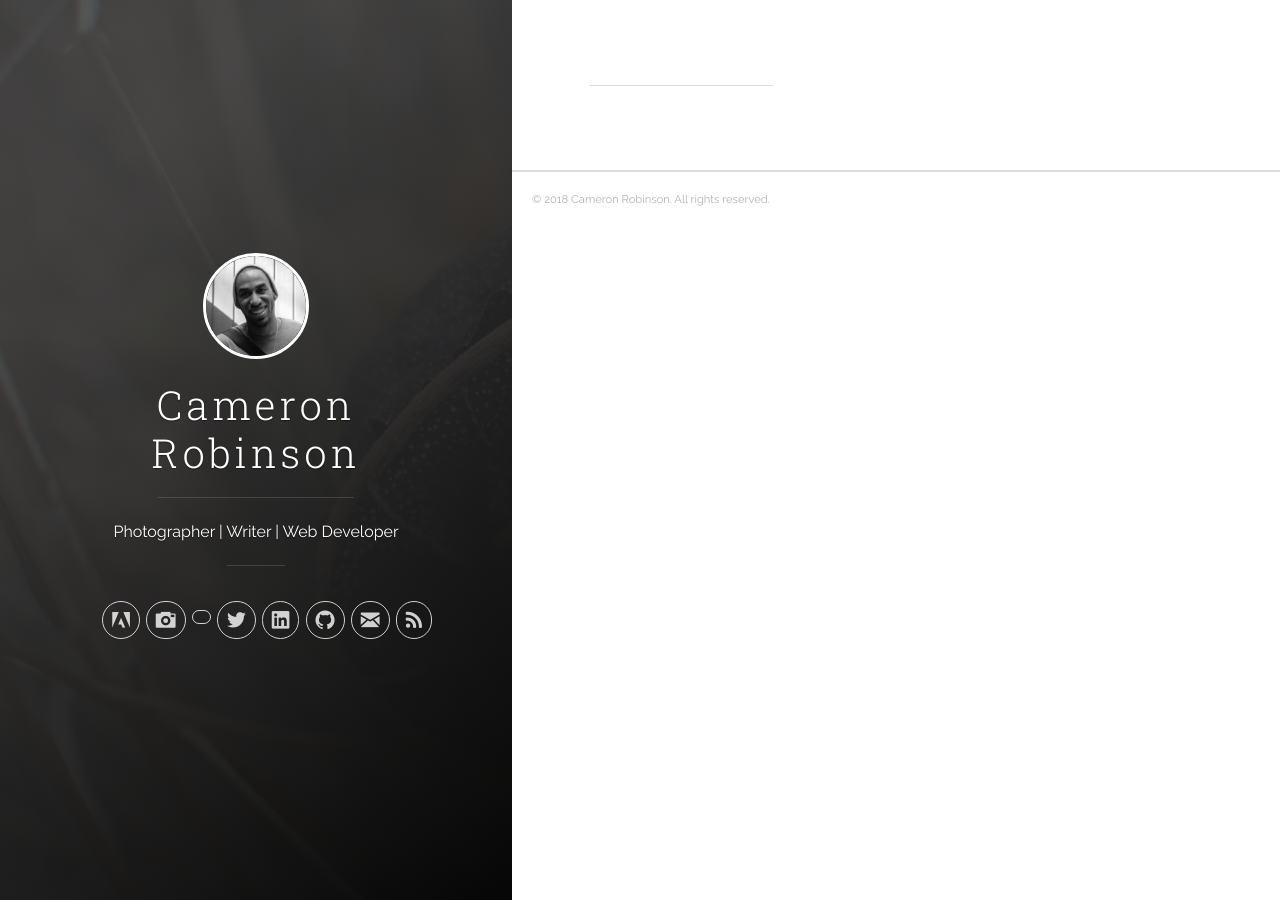
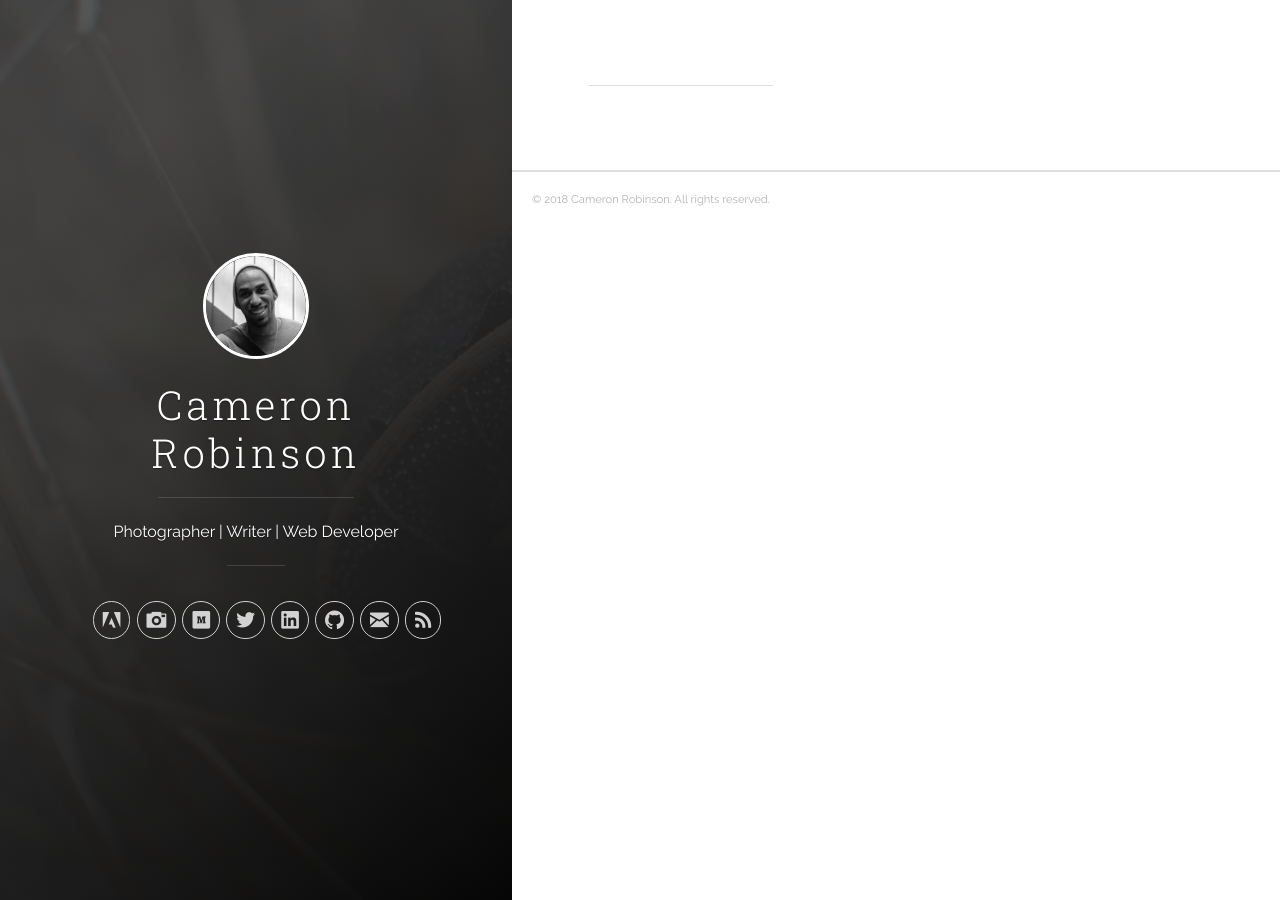
Before and after one commit to cameroncrobinson/cameroncrobinson.github.io, a Jekyll site: the page built from index.html, in a window 1280 px wide. Built offline with Jekyll 4.4.1, drawn with Linux system fonts in a browser that asks for light colours; the list of posts is cut into pages by our own code.

Commit message:
icon added

```diff
--- a/_includes/header.html
+++ b/_includes/header.html
@@ -52,7 +52,7 @@
                 <!-- Facebook -->
                 <li class="navigation__item">
                   <a href="{{ site.author.medium_blog }}" title="blog" target="_blank">
-                    <i class="icon social-medium"></i>
+                    <i class="icon icon-social-medium"></i>
                     <span class="label">Blog</span>
                   </a>
                 </li>
```
